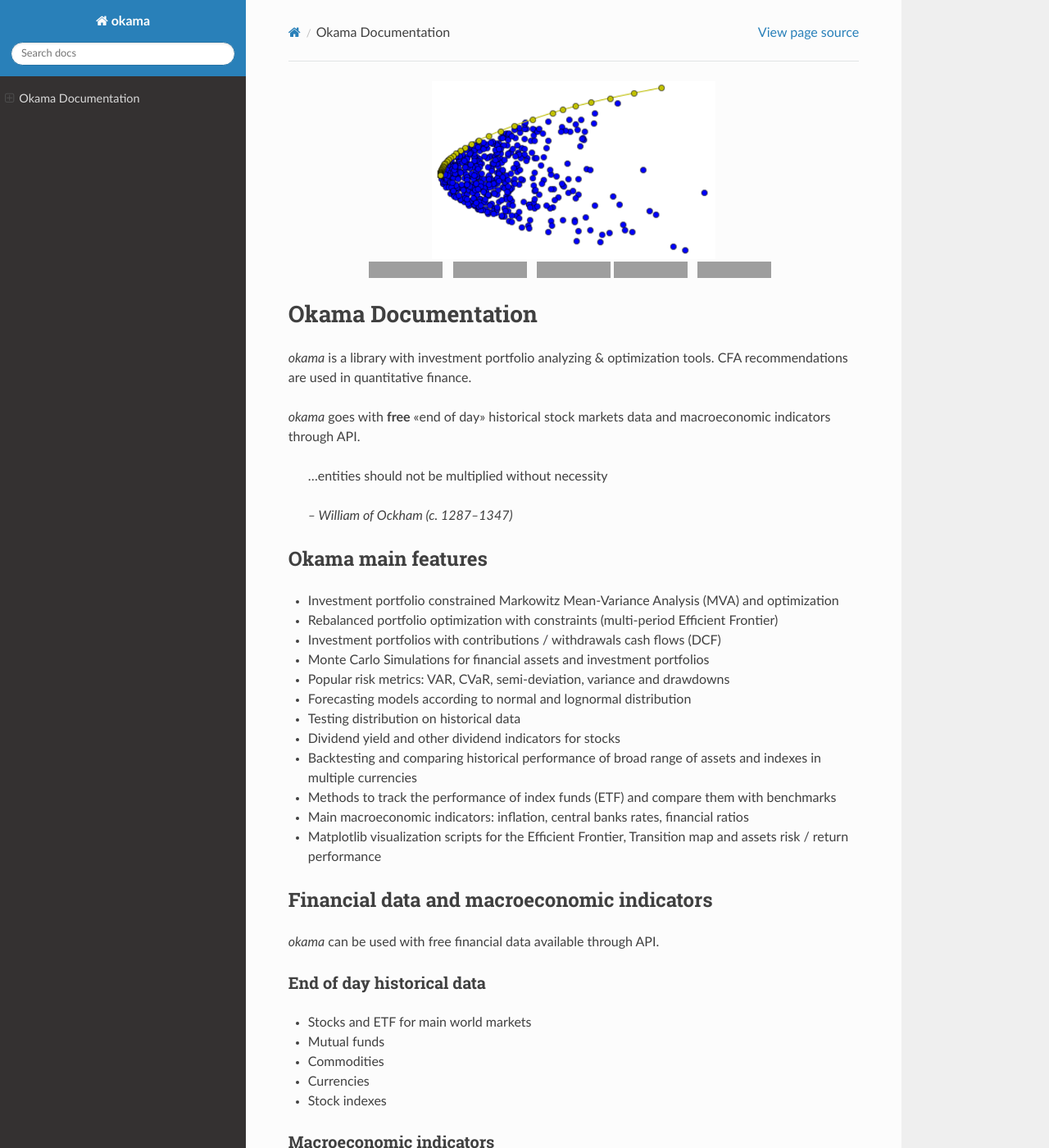
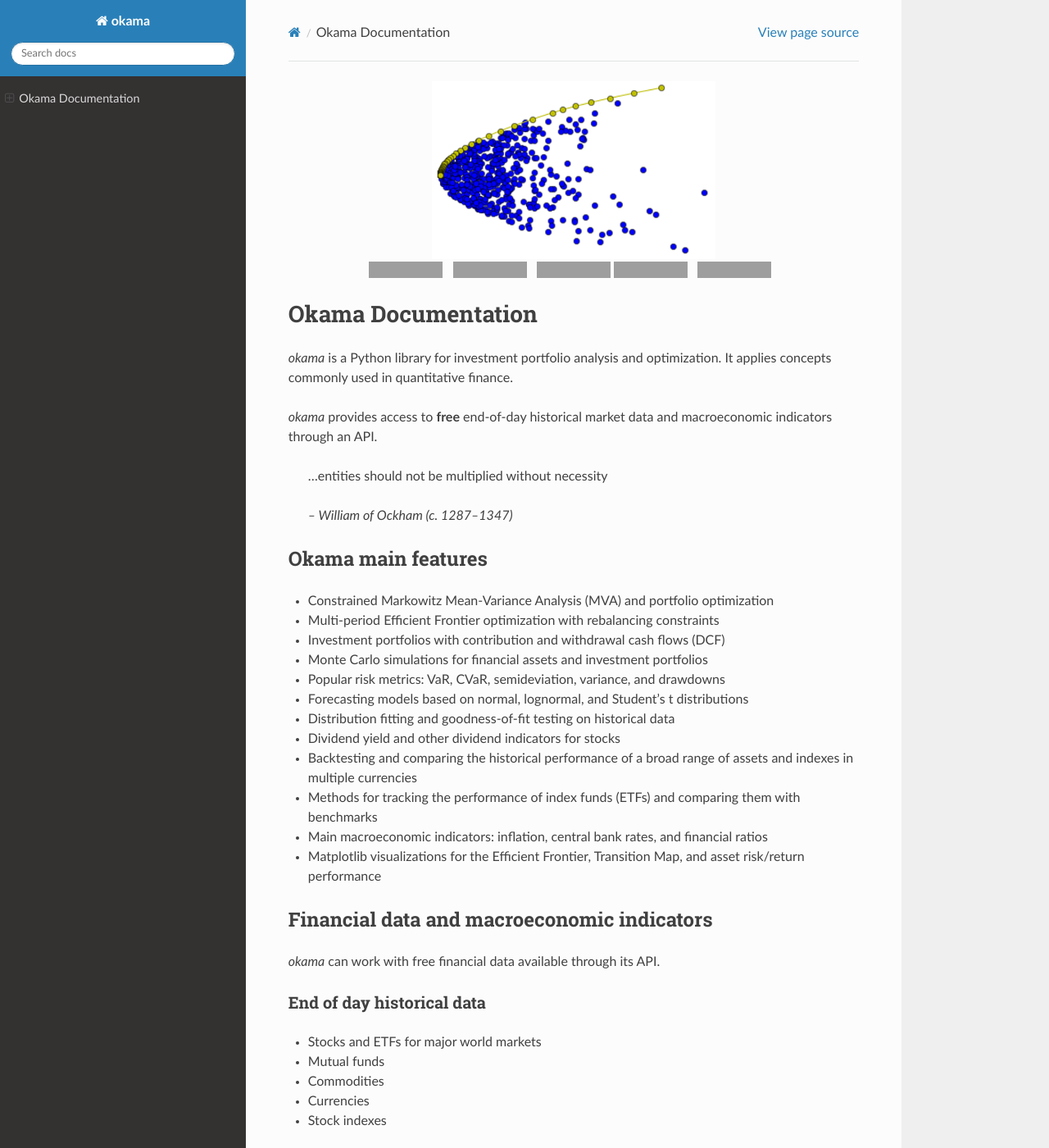
Before and after one commit to mbk-dev/okama, a Sphinx documentation site: the page built from docs/index.rst, in a window 1280 px wide and 1400 px high. Shown: the whole window at 82% size. Built offline with Sphinx 7.4.7 and the Read the Docs theme 3.1.0, drawn with Linux system fonts in a browser that asks for light colours; pages that are not in the unit, such as notebooks, are missing from menus; some of the changed text lies outside the part shown; grey boxes are pictures that could not be loaded.

Commit message:
docs: update Sphinx main page

```diff
--- a/docs/index.rst
+++ b/docs/index.rst
@@ -26,16 +26,16 @@
 
 .. meta::
    :title: Okama Documentation: Python library for investments
-   :description lang=en: okama is a Python library with investment portfolio analyzing & optimization tools
+   :description lang=en: okama is a Python library for investment portfolio analysis and optimization
    :keywords lang=en: okama, python, investments, portfolio optimization, quantitative finance, asset allocation, rebalancing, efficient frontier, financial assets
 
 ===================
 Okama Documentation
 ===================
 
-*okama* is a library with investment portfolio analyzing & optimization tools. CFA recommendations are used in quantitative finance.
+*okama* is a Python library for investment portfolio analysis and optimization. It applies concepts commonly used in quantitative finance.
 
-*okama* goes with **free** «end of day» historical stock markets data and macroeconomic indicators through API.
+*okama* provides access to **free** end-of-day historical market data and macroeconomic indicators through an API.
 
     ...entities should not be multiplied without necessity
 
@@ -44,27 +44,27 @@
 Okama main features
 *******************
 
-* Investment portfolio constrained Markowitz Mean-Variance Analysis (MVA) and optimization
-* Rebalanced portfolio optimization with constraints (multi-period Efficient Frontier)
-* Investment portfolios with contributions / withdrawals cash flows (DCF)
-* Monte Carlo Simulations for financial assets and investment portfolios
-* Popular risk metrics: VAR, CVaR, semi-deviation, variance and drawdowns
-* Forecasting models according to normal and lognormal distribution
-* Testing distribution on historical data
+* Constrained Markowitz Mean-Variance Analysis (MVA) and portfolio optimization
+* Multi-period Efficient Frontier optimization with rebalancing constraints
+* Investment portfolios with contribution and withdrawal cash flows (DCF)
+* Monte Carlo simulations for financial assets and investment portfolios
+* Popular risk metrics: VaR, CVaR, semideviation, variance, and drawdowns
+* Forecasting models based on normal, lognormal, and Student's t distributions
+* Distribution fitting and goodness-of-fit testing on historical data
 * Dividend yield and other dividend indicators for stocks
-* Backtesting and comparing historical performance of broad range of assets and indexes in multiple currencies
-* Methods to track the performance of index funds (ETF) and compare them with benchmarks
-* Main macroeconomic indicators: inflation, central banks rates, financial ratios
-* Matplotlib visualization scripts for the Efficient Frontier, Transition map and assets risk / return performance
+* Backtesting and comparing the historical performance of a broad range of assets and indexes in multiple currencies
+* Methods for tracking the performance of index funds (ETFs) and comparing them with benchmarks
+* Main macroeconomic indicators: inflation, central bank rates, and financial ratios
+* Matplotlib visualizations for the Efficient Frontier, Transition Map, and asset risk/return performance
 
 Financial data and macroeconomic indicators
 *******************************************
-*okama* can be used with free financial data available through API.
+*okama* can work with free financial data available through its API.
 
 End of day historical data
 ==========================
 
-* Stocks and ETF for main world markets
+* Stocks and ETFs for major world markets
 * Mutual funds
 * Commodities
 * Currencies
@@ -73,11 +73,11 @@
 Macroeconomic indicators
 ========================
 
-For several countries (USA, United Kingdom, European Union, Russia, Israel etc.):
+For several countries, including the USA, the United Kingdom, the European Union, Russia, and Israel:
 
 * Inflation
 * Central bank rates
-* CAPE10 (Shiller P/E) Cyclically adjusted price-to-earnings ratios
+* CAPE10 (Shiller P/E), or cyclically adjusted price-to-earnings ratios
 
 Other historical data
 =====================
@@ -104,7 +104,7 @@
 
 .. warning::
 
-    The development version of *okama* can have technical and financial issues. Please use carefully at your own risk.
+    The development version of *okama* may have technical and financial issues. Use it carefully and at your own risk.
 
 .. toctree::
     :maxdepth: 1
@@ -167,6 +176,20 @@
     okama.Rate
     okama.Indicator
 
+Data Access & Search
+====================
+
+Use these helpers to discover available namespaces and find supported symbols before creating assets or portfolios.
+
+.. autosummary::
+    :toctree: stubs
+
+    okama.search
+    okama.symbols_in_namespace
+
+``okama.namespaces``
+    Returns a dictionary of available data namespaces and their descriptions.
+
 Indices and tables
 ******************
 
```
Also changed, not shown: other parts of docs/index.rst (+14 -5 lines).
